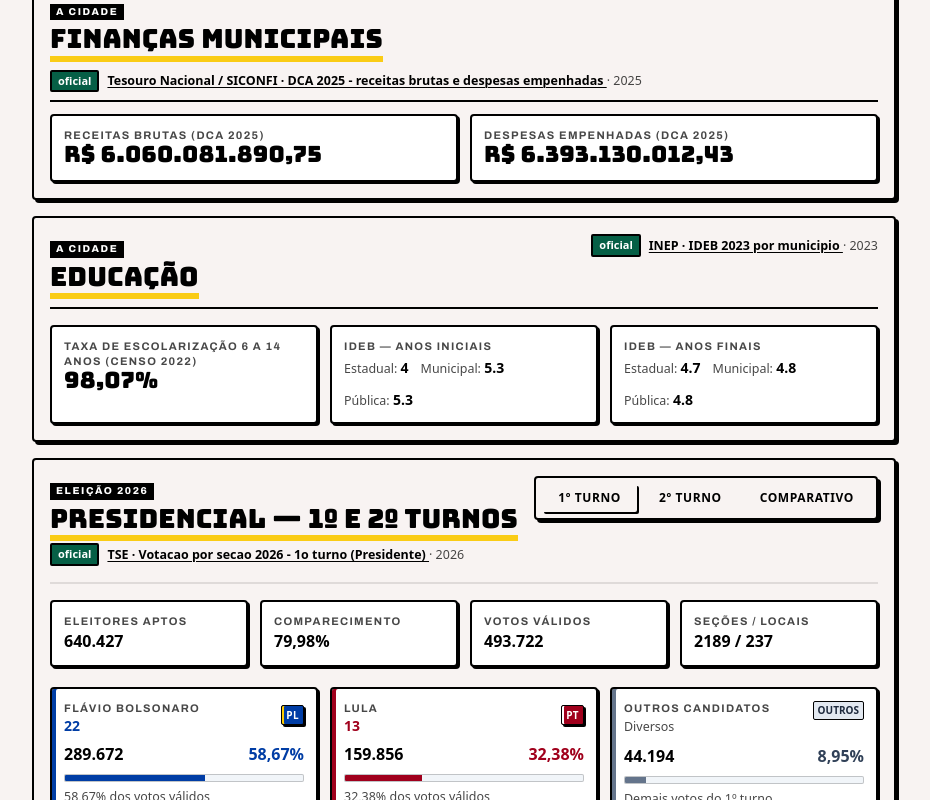
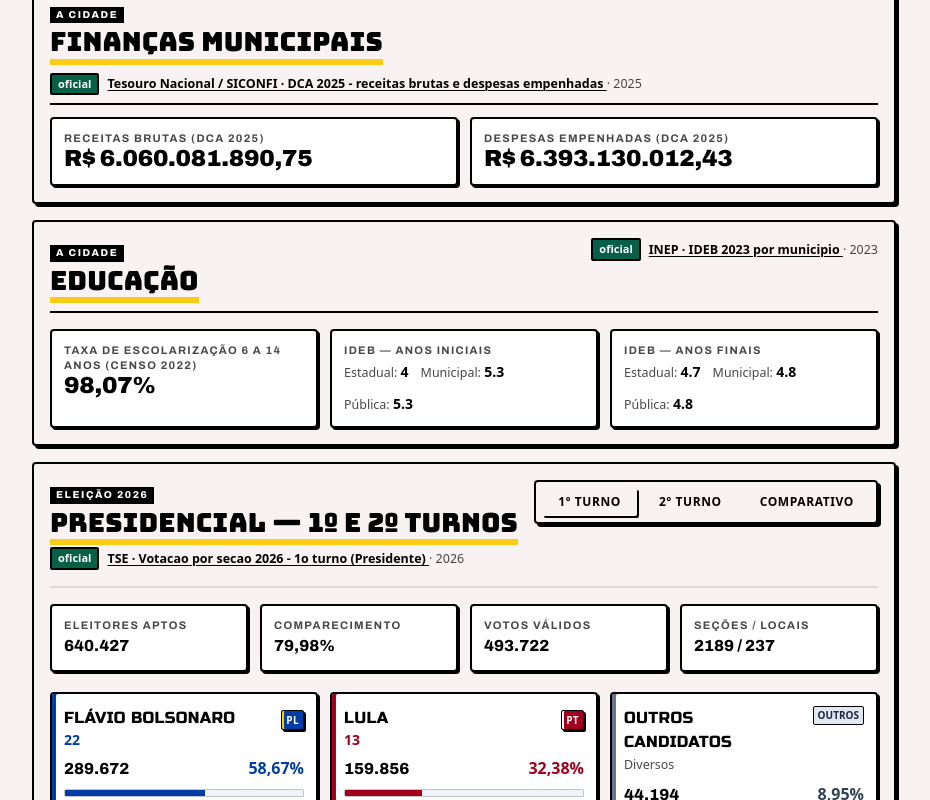
Before and after one commit to Scimmiesco/app, an Angular app: page /cidade/5002704 in a window 1280 px wide. Shown: the part 940-1740 px from the top of the page, without its empty margins (176-1106 px from the left). Built offline with nearby package versions, Linux system fonts and the light colour scheme.

Commit message:
fix(typography): restore clean tabular numbers on metrics and apply Russo One display font on candidate names

```diff
--- a/src/app/cidade/components/presidencial-turno/presidencial-turno.component.html
+++ b/src/app/cidade/components/presidencial-turno/presidencial-turno.component.html
@@ -28,7 +28,9 @@
     >
       <div class="flex items-start justify-between gap-2">
         <div>
-          <span class="metric-label font-black text-black">{{ cand.nome }}</span>
+          <span class="nome-candidato text-sm sm:text-base font-bold block" [title]="cand.nome">{{
+            cand.nome
+          }}</span>
           <span
             class="numero-candidato"
             [attr.data-partido]="cand.partido"
@@ -77,7 +79,9 @@
   >
     <div class="flex items-start justify-between gap-2">
       <div>
-        <span class="metric-label font-black text-black">Outros Candidatos</span>
+        <span class="nome-candidato text-sm sm:text-base font-bold block" title="Outros Candidatos"
+          >Outros Candidatos</span
+        >
         @if (turno() === 2) {
           <span class="text-xs text-meta block mt-0.5 font-bold">Demais</span>
         } @else {
--- a/src/app/shared/components/cartao-parlamentar/cartao-parlamentar.component.html
+++ b/src/app/shared/components/cartao-parlamentar/cartao-parlamentar.component.html
@@ -28,8 +28,8 @@
     <span
       [class]="
         tamanhoNomeLg()
-          ? 'nome-candidato font-bold block truncate text-base sm:text-lg'
-          : 'nome-candidato font-bold block truncate max-w-[125px] sm:max-w-none text-xs sm:text-sm'
+          ? 'nome-candidato block truncate text-base sm:text-lg'
+          : 'nome-candidato block truncate max-w-[125px] sm:max-w-none text-xs sm:text-sm'
       "
       [title]="parlamentar().nome_urna"
     >
--- a/src/index.html
+++ b/src/index.html
@@ -8,6 +8,13 @@
     <link rel="icon" type="image/x-icon" href="favicon.ico" />
     <link rel="preload" href="fonts/archivo-latin.woff2" as="font" type="font/woff2" crossorigin />
     <link rel="preload" href="fonts/bungee-latin.woff2" as="font" type="font/woff2" crossorigin />
+    <link
+      rel="preload"
+      href="fonts/russo-one-latin.woff2"
+      as="font"
+      type="font/woff2"
+      crossorigin
+    />
   </head>
   <body>
     <app-root></app-root>
--- a/src/styles/_tokens.scss
+++ b/src/styles/_tokens.scss
@@ -37,6 +37,7 @@ $shadow-hard-lg: 5px 5px 0 #000000;
 
 // 5. Tipografia (fontes locais em public/fonts)
 $font-display: 'Bungee', 'Arial Black', 'Helvetica Neue', Arial, sans-serif;
+$font-candidato: 'Russo One', 'Arial Black', 'Helvetica Neue', Arial, sans-serif;
 $font-texto:
   'Archivo',
   ui-sans-serif,
@@ -90,6 +91,7 @@ $transition-collapse: grid-template-rows 0.35s cubic-bezier(0.4, 0, 0.2, 1);
   --transition-collapse: #{$transition-collapse};
 
   --fonte-display: #{$font-display};
+  --fonte-candidato: #{$font-candidato};
   --fonte-texto: #{$font-texto};
 }
 
--- a/src/styles/base/_fonts.scss
+++ b/src/styles/base/_fonts.scss
@@ -1,5 +1,5 @@
 // ==========================================================================
-// FONTES LOCAIS (OFL) — BUNGEE (display) + ARCHIVO (texto)
+// FONTES LOCAIS (OFL) — BUNGEE (títulos h1/h2) + RUSSO ONE (candidatos) + ARCHIVO (texto e métricas)
 // Servidas de public/fonts; nenhum hotlink em runtime.
 // ==========================================================================
 
@@ -20,6 +20,29 @@
   font-weight: 400;
   font-display: swap;
   src: url('/fonts/bungee-latin-ext.woff2') format('woff2');
+  unicode-range:
+    U+0100-02BA, U+02BD-02C5, U+02C7-02CC, U+02CE-02D7, U+02DD-02FF, U+0304, U+0308, U+0329,
+    U+1D00-1DBF, U+1E00-1E9F, U+1EF2-1EFF, U+2020, U+20A0-20AB, U+20AD-20C4, U+2113, U+2C60-2C7F,
+    U+A720-A7FF;
+}
+
+@font-face {
+  font-family: 'Russo One';
+  font-style: normal;
+  font-weight: 400 900;
+  font-display: swap;
+  src: url('/fonts/russo-one-latin.woff2') format('woff2');
+  unicode-range:
+    U+0000-00FF, U+0131, U+0152-0153, U+02BB-02BC, U+02C6, U+02DA, U+02DC, U+0304, U+0308, U+0329,
+    U+2000-206F, U+20AC, U+2122, U+2191, U+2193, U+2212, U+2215, U+FEFF, U+FFFD;
+}
+
+@font-face {
+  font-family: 'Russo One';
+  font-style: normal;
+  font-weight: 400 900;
+  font-display: swap;
+  src: url('/fonts/russo-one-latin-ext.woff2') format('woff2');
   unicode-range:
     U+0100-02BA, U+02BD-02C5, U+02C7-02CC, U+02CE-02D7, U+02DD-02FF, U+0304, U+0308, U+0329,
     U+1D00-1DBF, U+1E00-1E9F, U+1EF2-1EFF, U+2020, U+20A0-20AB, U+20AD-20C4, U+2113, U+2C60-2C7F,
--- a/src/styles/base/_typography.scss
+++ b/src/styles/base/_typography.scss
@@ -125,3 +125,12 @@ h3,
 .text-tabular {
   font-variant-numeric: tabular-nums;
 }
+
+// Nomes de candidatos — fonte de título neo-brutalista (Russo One)
+.nome-candidato {
+  font-family: tokens.$font-candidato;
+  font-weight: 400;
+  letter-spacing: 0.02em;
+  color: tokens.$color-black;
+  text-transform: uppercase;
+}
--- a/src/styles/components/_containers.scss
+++ b/src/styles/components/_containers.scss
@@ -152,17 +152,19 @@
 
 .metric-value {
   @apply text-base text-black whitespace-nowrap tabular-nums;
+  font-family: tokens.$font-texto;
   font-weight: 800;
+  font-variant-numeric: tabular-nums;
 }
 
 .metric-value-lg {
-  font-family: tokens.$font-display;
-  font-weight: 400;
-  font-size: clamp(1.1rem, 1.8vw, 1.4rem);
-  line-height: 1.05;
-  letter-spacing: 0.005em;
-  color: tokens.$color-black;
-  white-space: nowrap;
+  @apply text-black whitespace-nowrap tabular-nums;
+  font-family: tokens.$font-texto;
+  font-weight: 900;
+  font-size: clamp(1.15rem, 1.85vw, 1.45rem);
+  line-height: 1.1;
+  letter-spacing: -0.01em;
+  font-variant-numeric: tabular-nums;
 }
 
 // 4. Skeleton Loader
```
Also changed, not shown: public/fonts/LEIA-ME.txt, public/fonts/OFL-RussoOne.txt (added), public/fonts/russo-one-latin-ext.woff2 (added), public/fonts/russo-one-latin.woff2 (added).
